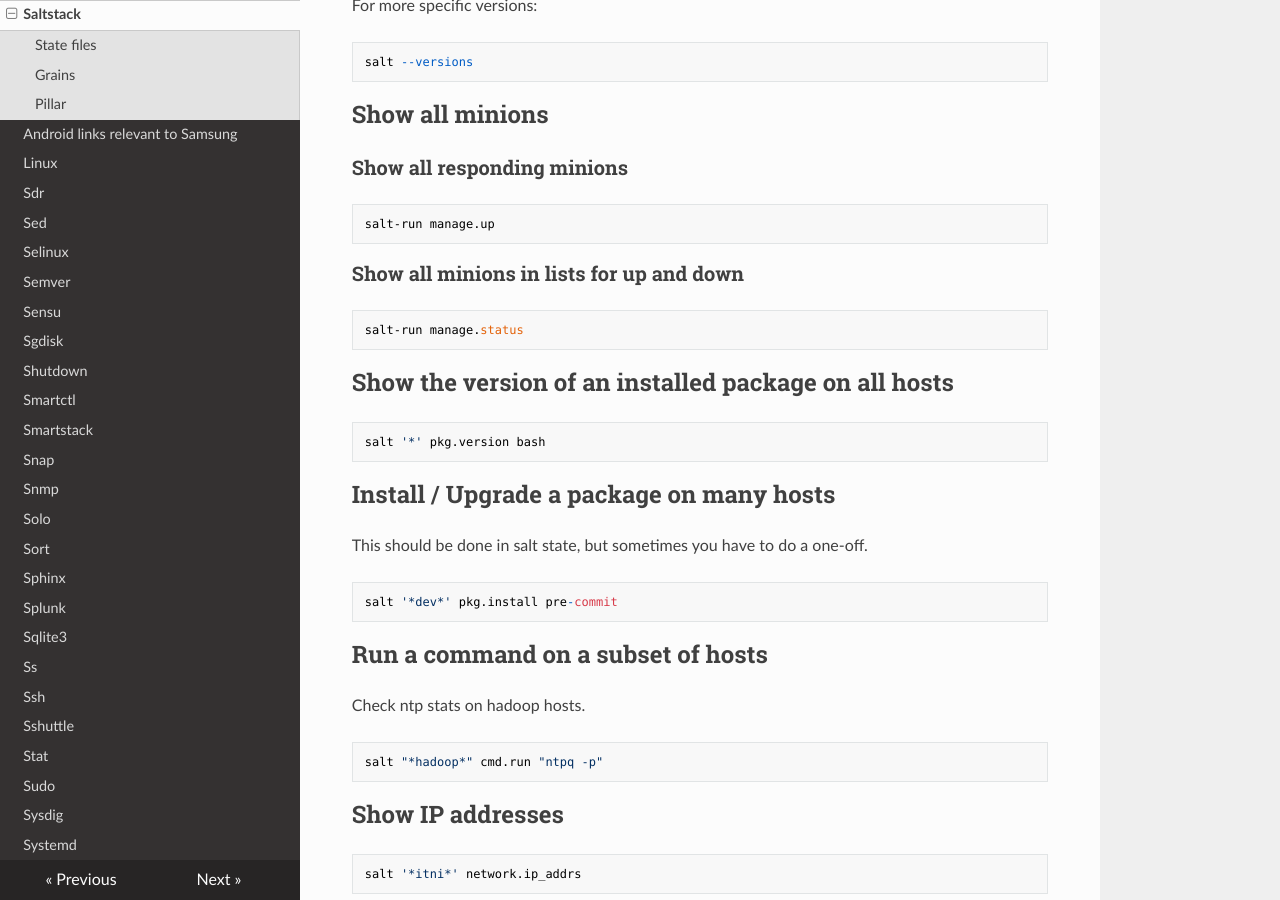
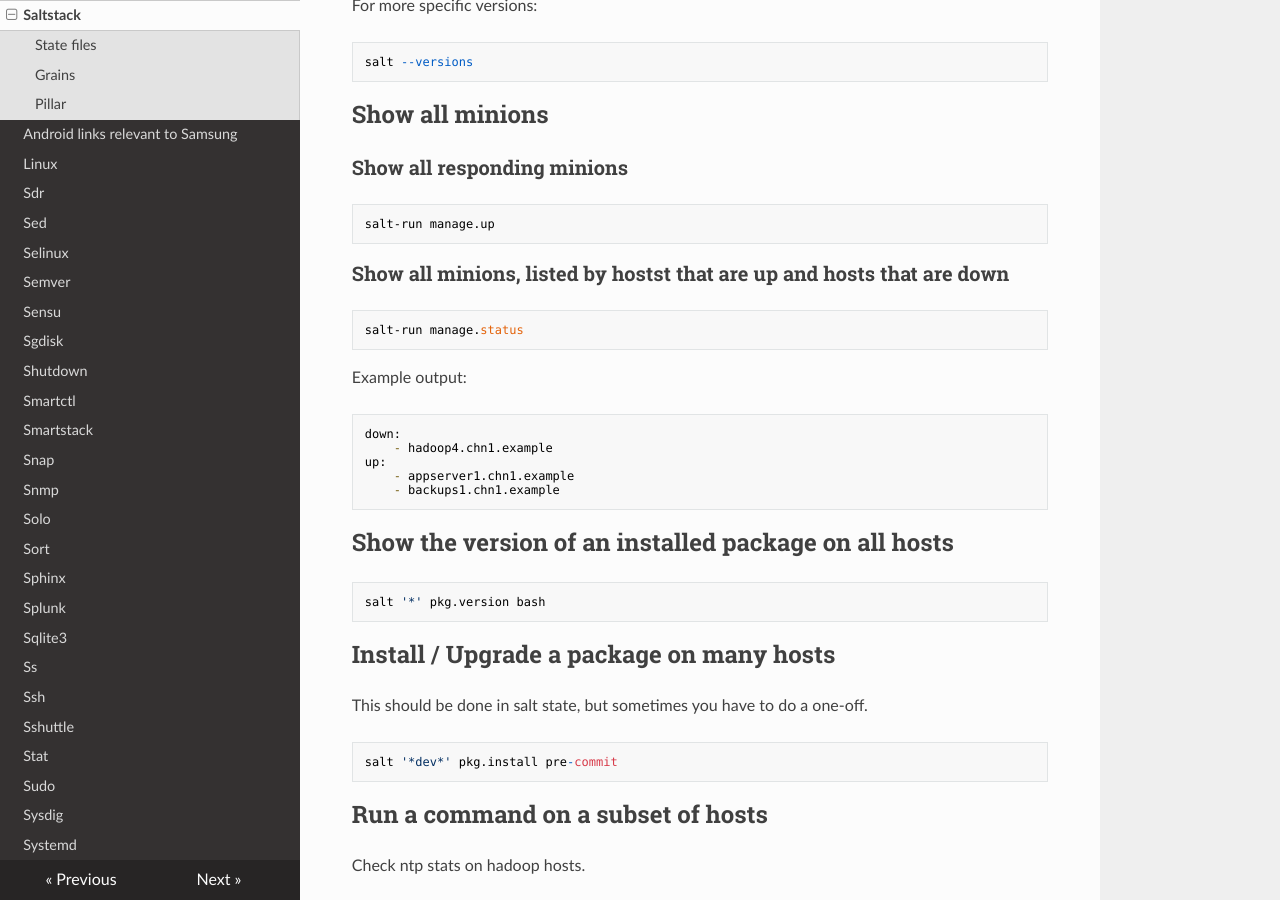
Before and after one commit to lando-cal/tech-notes, an MkDocs documentation site: the page built from docs/saltstack.md, in a window 1280 px wide and 900 px high, scrolled down 939 px. Built offline with MkDocs 1.6.1, drawn with Linux system fonts in a browser that asks for light colours; nearby versions of some CDN libraries.

Commit message:
Add some top variants, saltstack example output

````diff
--- a/docs/saltstack.md
+++ b/docs/saltstack.md
@@ -44,10 +44,20 @@ salt --versions
 salt-run manage.up
 ```
 
-### Show all minions in lists for up and down
+### Show all minions, listed by hostst that are up and hosts that are down
 
 ```
 salt-run manage.status
+```
+
+Example output:
+
+```
+down:
+    - hadoop4.chn1.example
+up:
+    - appserver1.chn1.example
+    - backups1.chn1.example
 ```
 
 ## Show the version of an installed package on all hosts
````
Also changed, not shown: docs/glances.md (added, +5 -0 lines), docs/iotop.md (added, +11 -0 lines), docs/top-variant-list.md (added, +17 -0 lines).
